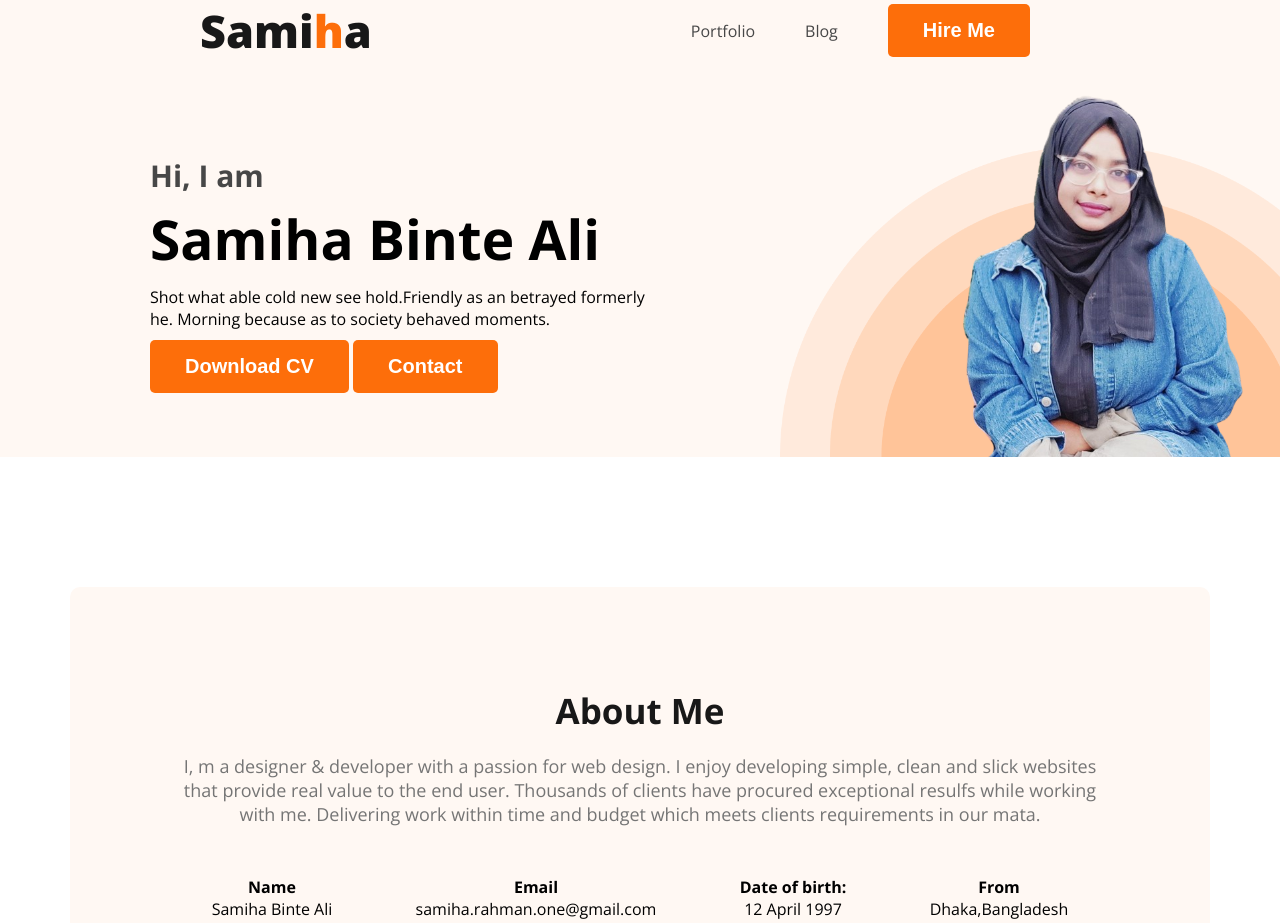
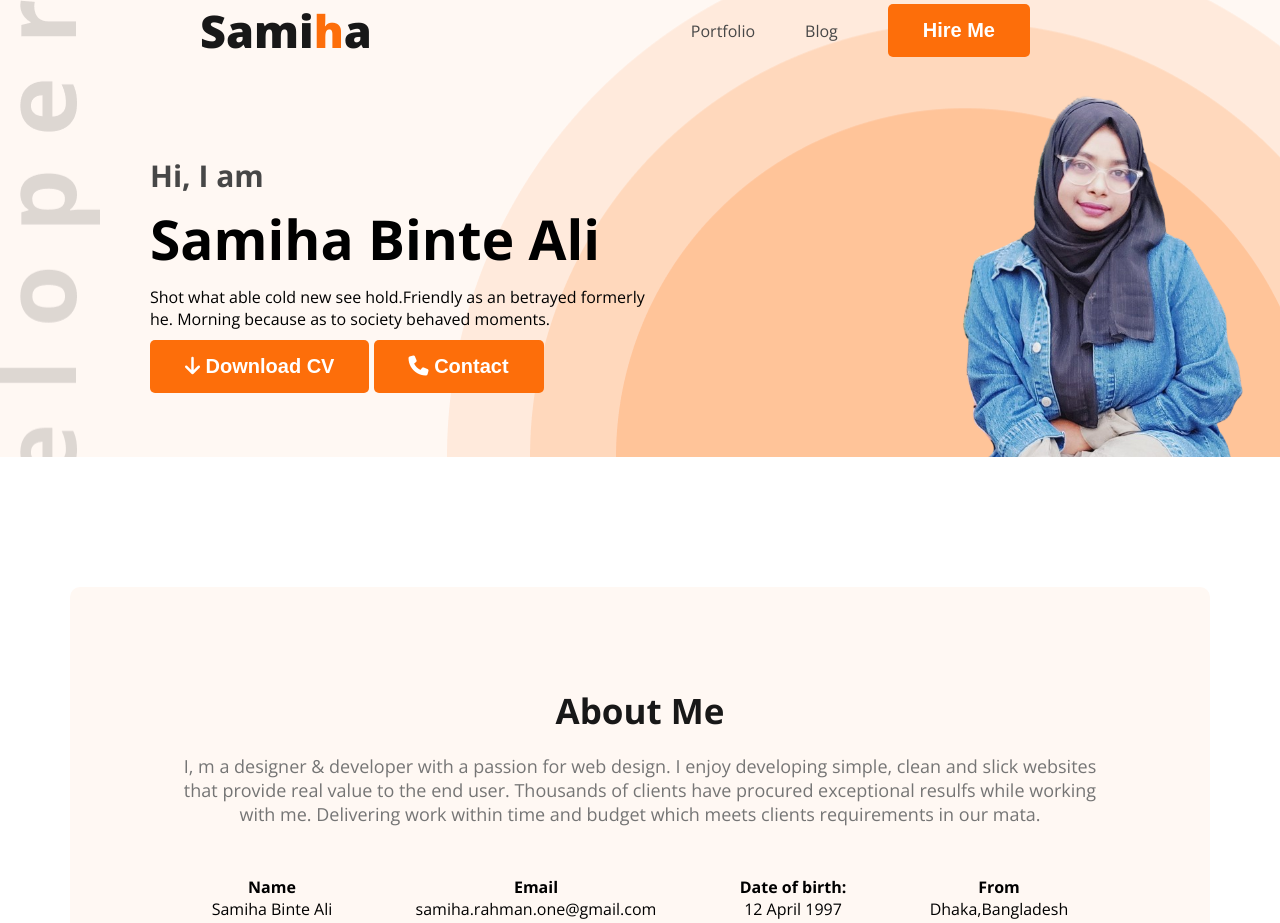
Before and after one commit to samiha782/developer-portfolio, a plain HTML site: page index.html in a window 1280 px wide. Shown: the top 923 px of the page. Drawn offline with nearby package versions, Linux system fonts and the light colour scheme.

Commit message:
added Fontawsome icone

```diff
--- a/index.html
+++ b/index.html
@@ -9,6 +9,7 @@
     <link rel="preconnect" href="https://fonts.gstatic.com" crossorigin>
     <link href="https://fonts.googleapis.com/css2?family=Open+Sans:wght@400;700;800&display=swap" rel="stylesheet">
     <link rel="stylesheet" href="styles/portfolio.css">
+    <script src="https://kit.fontawesome.com/0bb14193e1.js" crossorigin="anonymous"></script>
 </head>
 
 <body>
@@ -31,8 +32,8 @@
                     Morning because as to society
                     behaved moments.
                 </p>
-                <button class="btn-primary">Download CV</button>
-                <button class="btn-primary">Contact</button>
+                <button class="btn-primary"><i class="fa-solid fa-arrow-down"></i> Download CV</button>
+                <button class="btn-primary"><i class="fa-solid fa-phone"></i> Contact</button>
             </div>
             <img class="profile-pic" src="images/samiha.png" alt="">
         </div>
@@ -160,7 +161,7 @@
                 </div>
             </div>
             <div class="download-cv">
-                <button class="btn-primary">Download CV</button>
+                <button class="btn-primary"><i class="fa-solid fa-arrow-down"></i> Download CV</button>
             </div>
         </section>
     </main>
--- a/styles/portfolio.css
+++ b/styles/portfolio.css
@@ -56,10 +56,11 @@ nav a {
 /* header related style */
 .header {
   background-color: #fff8f3;
-  background-image: url('../images/header_bg.png');
-  background-size: 500px;
+  background-image: url('../images/header_bg.png'),
+    url('../images/developer.png');
+  /* background-size: 500px; */
   background-repeat: no-repeat;
-  background-position: bottom right;
+  background-position: bottom right, top left;
 }
 .banner {
   padding: 30px 30px 0px 150px;
```
